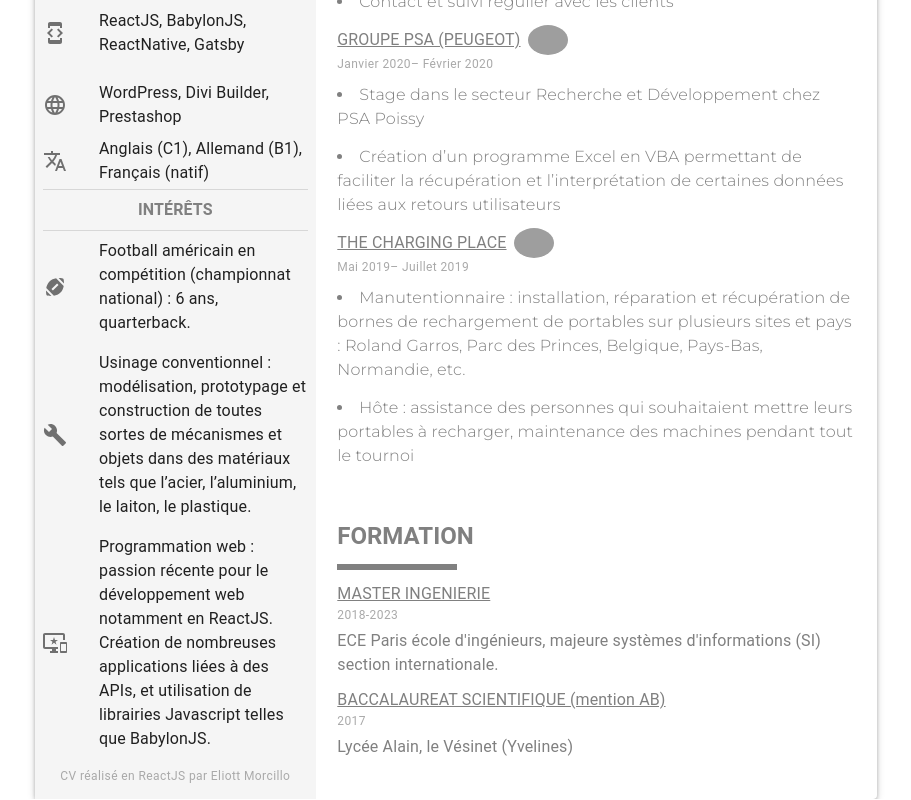
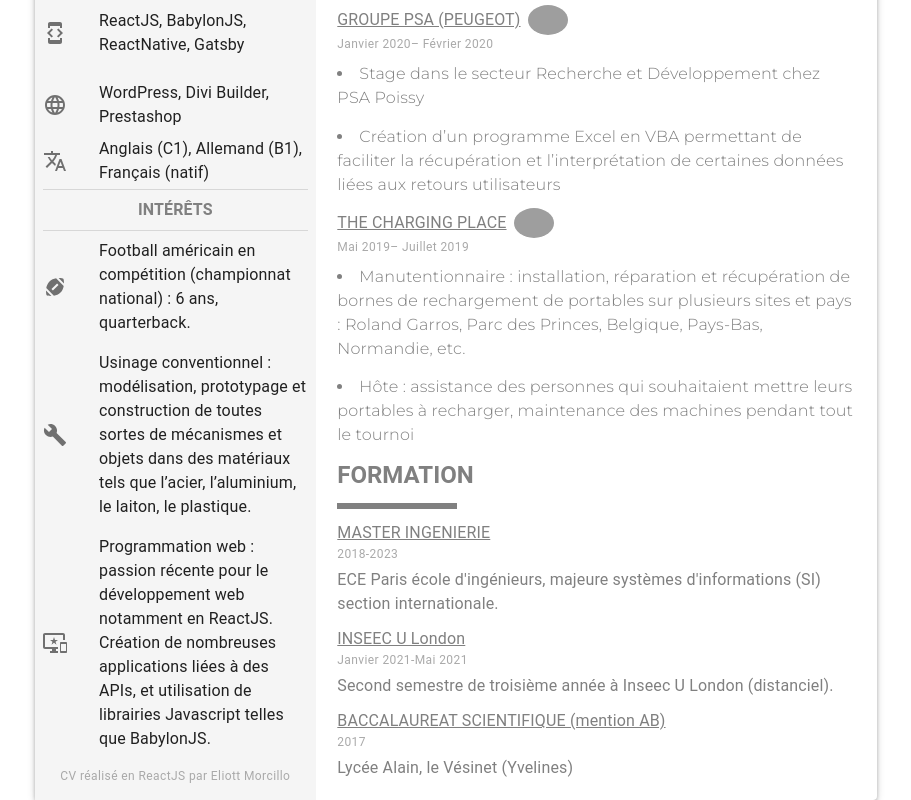
Before and after one commit to EliottElek/resume, a React (Create React App) app: page / in a window 1280 px wide. Shown: the part 587-1387 px from the top of the page, without its empty margins (184-1095 px from the left). Built offline with nearby package versions, Linux system fonts and the light colour scheme; grey boxes are pictures that could not be loaded.

Commit message:
feat: london formation

```diff
--- a/src/informations/formations.js
+++ b/src/informations/formations.js
@@ -3,6 +3,10 @@ const formations = [
       title: "MASTER INGENIERIE",
       body: "ECE Paris école d'ingénieurs, majeure systèmes d'informations (SI) section internationale. ",
       period:"2018-2023",
+    }, {
+      title: "INSEEC U London",
+      body: "Second semestre de troisième année à Inseec U London (distanciel).",
+      period:"Janvier 2021-Mai 2021",
     },
     {
       title: "BACCALAUREAT SCIENTIFIQUE (mention AB)",
```
